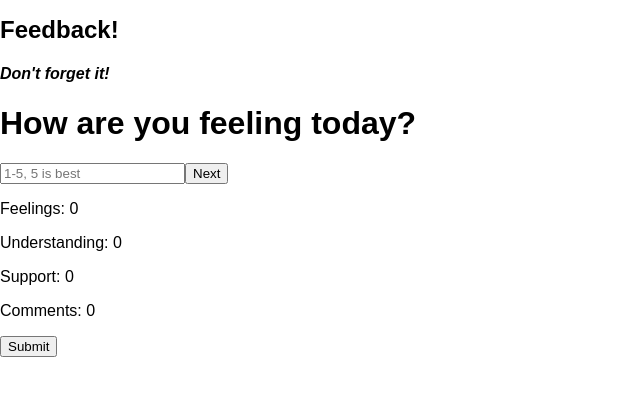
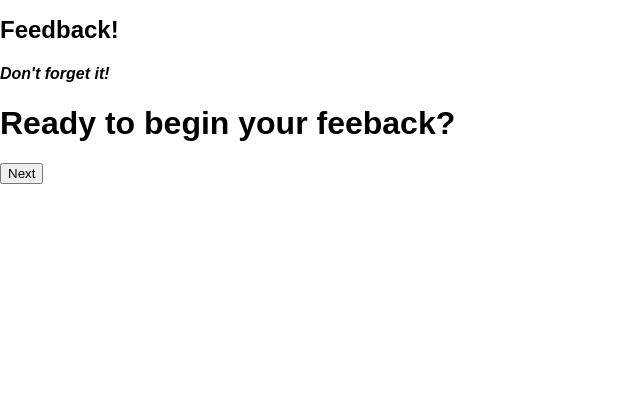
Before and after one commit to Maxwell1126/weekend-challenge-5-feedback, a React (Create React App) app: page /#/ in a window 1280 px wide. Shown: the top 396 px of the page, without its empty margins (0-640 px from the left). Built offline with nearby package versions, Linux system fonts and the light colour scheme.

Commit message:
Added home page in order for the summary.js to not show on the last thank you screen. Fixed logic in the summary.js to empty the reduxstore values. Fixed the conditional rendering on summary.js

```diff
--- a/src/components/App/App.js
+++ b/src/components/App/App.js
@@ -1,7 +1,8 @@
 import React, { Component } from 'react';
-import { HashRouter as Router, Route, Link } from 'react-router-dom';
+import { HashRouter as Router, Route,} from 'react-router-dom';
 import './App.css';
 import Header from '../Header/Header.js';
+import Home from '../Home/Home.js';
 import Summary from '../Summary/Summary.js';
 import Feelings from '../Feelings/Feelings.js';
 import Understanding from '../Understanding/Understanding.js';
@@ -16,14 +17,14 @@ class App extends Component {
         <Header />
         <Router>
           <div>
-
-            <Route exact path='/' component={Feelings} />
+            <Route exact path='/' component={Home} />
+            <Route exact path='/summary/feelings' component={Feelings} />
             <Route exact path='/summary/understanding' component={Understanding} />
             <Route exact path='/summary/support' component={Support} />
             <Route exact path='/summary/comments' component={Comments} />
             <Route exact path='/summary/review' component={Review} />
             <Route exact path='/thanks' component={Thanks} />
-            <Route path = '/' component={Summary} />
+            <Route path = '/summary' component={Summary} />
 
           </div>
         </Router>
--- a/src/components/Comments/Comments.js
+++ b/src/components/Comments/Comments.js
@@ -26,7 +26,7 @@ class Comments extends Component {
     render() {
         return (
             <div>
-                <h1>How well are you being supported?</h1>
+                <h1>Please make any additional comments</h1>
                 <input type="text" placeholder="Make any comments here."
                     onChange={this.updateComments} />
                 <button onClick={this.handleNextButton}>Next</button>
--- /dev/null
+++ b/src/components/Home/Home.js
@@ -0,0 +1,23 @@
+import React, { Component } from 'react';
+import { connect } from 'react-redux';
+
+class Home extends Component {
+
+    handleNextButton = (event) => {
+        this.props.history.push('/summary/feelings');
+    }
+
+    render() {
+        return (
+            <div>
+                <h1>Ready to begin your feeback?</h1>
+                <button onClick={this.handleNextButton}>Next</button>
+            </div>
+        )
+    }
+}
+
+const mapReduxStoreToProps = (reduxStore) => ({
+    reduxStore: reduxStore
+});
+export default connect(mapReduxStoreToProps)(Home);
--- a/src/components/Summary/Summary.js
+++ b/src/components/Summary/Summary.js
@@ -25,15 +25,23 @@ class Summary extends Component {
             alert(errorMessage);
             console.log(errorMessage);
         });
+        const actionf = { type: 'SET_FEELINGS', payload: 0 };
+        this.props.dispatch(actionf);
+        const actionu = { type: 'SET_UNDERSTANDING', payload: 0 };
+        this.props.dispatch(actionu);
+        const actions = { type: 'SET_SUPPORT', payload: 0 };
+        this.props.dispatch(actions);
+        const actionc = { type: 'SET_COMMENTS', payload: '' };
+        this.props.dispatch(actionc);
     }
 
     render() {
 
         let status = '';
         let buttonText = '';
-        if (this.props.reduxStore.feelings === '' ||
-            this.props.reduxStore.understanding === '' ||
-            this.props.reduxStore.support === '' ||
+        if (this.props.reduxStore.feelings === 0 ||
+            this.props.reduxStore.understanding === 0 ||
+            this.props.reduxStore.support === 0 ||
             this.props.reduxStore.comments === ''){
                 buttonText = "Incomplete"
             status = true;
@@ -49,7 +57,7 @@ class Summary extends Component {
                 <p>Understanding: {this.props.reduxStore.understanding}</p>
                 <p>Support: {this.props.reduxStore.support}</p>
                 <p>Comments: {this.props.reduxStore.comments}</p>
-                <button id ="submit"type="submit" disabled={status}>{buttonText}</button>
+                <button type="submit" disabled={status}>{buttonText}</button>
             </form>
         )
     }
--- a/src/index.js
+++ b/src/index.js
@@ -27,7 +27,7 @@ const support = (state = 0, action) => {
     return state;
 }
 
-const comments = (state = 0, action) => {
+const comments = (state = '', action) => {
     if (action.type === 'SET_COMMENTS') {
         return action.payload;
     }
```
